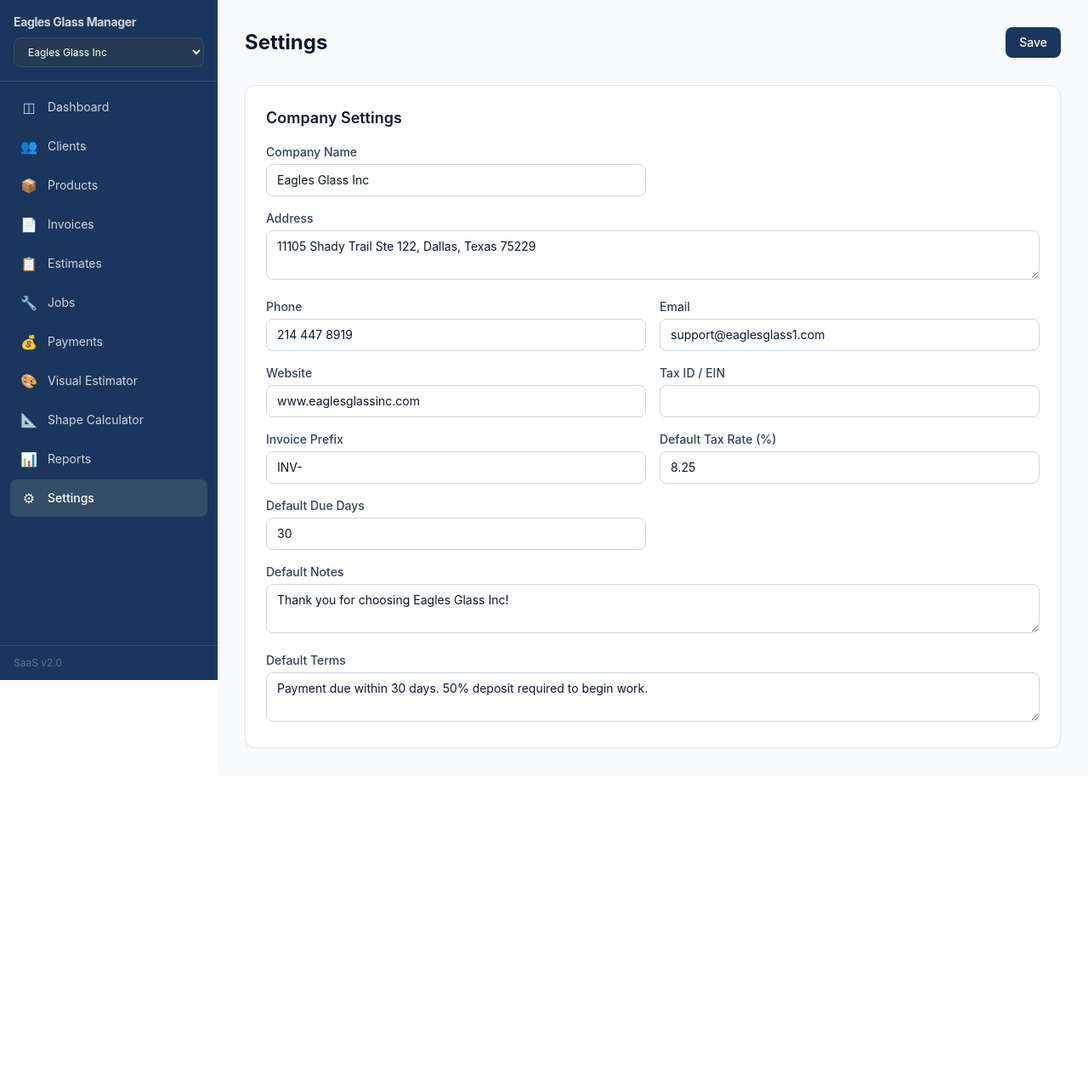
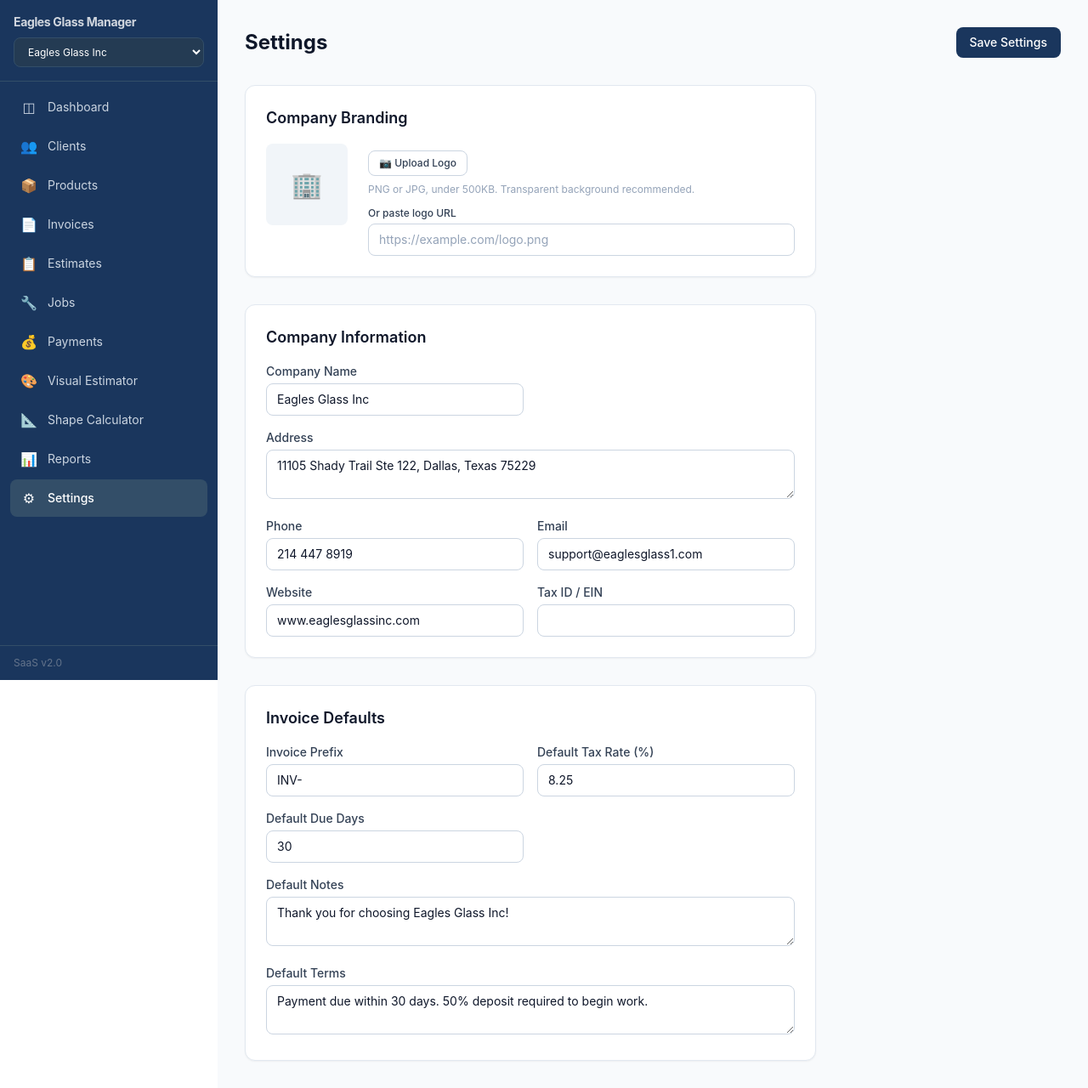
Before and after one commit to zariuscesar-ai/glassestimate, a Next.js app: page /settings in a window 1280 px wide. Shown: the whole page at 85% size. Before the commit the page ends 912 px from the top, so only its background shows below. Built offline with nearby package versions, Linux system fonts and the light colour scheme.

Commit message:
Feature: Logo upload + editable prices + job management + shape calculator

```diff
--- a/src/app/invoices/[id]/page.tsx
+++ b/src/app/invoices/[id]/page.tsx
@@ -10,6 +10,7 @@
   const params = useParams();
   const router = useRouter();
   const [inv, setInv] = useState<Inv | null>(null);
+  const [company, setCompany] = useState<Record<string,string>>({});
   const [loading, setLoading] = useState(true);
   const [error, setError] = useState('');
   const [showPayment, setShowPayment] = useState(false);
@@ -19,9 +20,13 @@
   const fetchInvoice = async () => {
     setLoading(true); setError('');
     try {
-      const res = await fetch(`/api/invoices/${params.id}`);
-      if (!res.ok) { setError('Invoice not found.'); setLoading(false); return; }
-      setInv(await res.json());
+      const [invRes, coRes] = await Promise.all([
+        fetch(`/api/invoices/${params.id}`),
+        fetch('/api/companies'),
+      ]);
+      if (!invRes.ok) { setError('Invoice not found.'); setLoading(false); return; }
+      setInv(await invRes.json());
+      if (coRes.ok) { const coData = await coRes.json(); setCompany(coData[0] || {}); }
     } catch (err) { console.error(err); setError('Could not load invoice.'); }
     finally { setLoading(false); }
   };
@@ -85,10 +90,16 @@
 
       <div className="bg-white rounded-xl shadow-sm border border-slate-200 p-8 max-w-3xl mx-auto print:shadow-none print:border-none print:p-0 print:max-w-none">
         <div className="flex justify-between items-start mb-10">
-          <div>
-            <h1 className="text-2xl font-bold text-slate-900">Eagles Glass Inc</h1>
-            <p className="text-sm text-slate-500 mt-1">11105 Shady Trail Ste 122, Dallas, Texas 75229</p>
-            <p className="text-sm text-slate-500">214 447 8919 &middot; support@eaglesglass1.com</p>
+          <div className="flex items-start gap-4">
+            {company.logo && <img src={company.logo} alt="Logo" className="h-16 w-auto object-contain print:h-16" />}
+            <div>
+              <h1 className="text-2xl font-bold text-slate-900">{company.name || 'Eagles Glass Inc'}</h1>
+              {company.address && <p className="text-sm text-slate-500 mt-1">{company.address}</p>}
+              {company.phone && <p className="text-sm text-slate-500">Phone: {company.phone}</p>}
+              {company.email && <p className="text-sm text-slate-500">{company.email}</p>}
+              {company.website && <p className="text-sm text-slate-500">{company.website}</p>}
+              {company.tax_id && <p className="text-sm text-slate-400 mt-1">Tax ID: {company.tax_id}</p>}
+            </div>
           </div>
           <div className="text-right">
             <h2 className="text-4xl font-bold text-slate-200">{inv.type === 'estimate' ? 'ESTIMATE' : 'INVOICE'}</h2>
--- a/src/app/settings/page.tsx
+++ b/src/app/settings/page.tsx
@@ -1,50 +1,97 @@
-'use client'; import { useEffect, useState } from 'react';
+'use client'; import { useEffect, useState, useRef } from 'react';
+
 export default function SettingsPage() {
   const [s, setS] = useState<Record<string,string>>({});
   const [loading, setLoading] = useState(true);
   const [error, setError] = useState('');
   const [saving, setSaving] = useState(false);
   const [msg, setMsg] = useState('');
+  const fileRef = useRef<HTMLInputElement>(null);
+
   const fetchS = async () => { setLoading(true); setError(''); try { const r = await fetch('/api/companies'); if(!r.ok) throw new Error(''); setS((await r.json())[0] || {}); } catch { setError('Could not load settings.'); } finally { setLoading(false); } };
   useEffect(() => { fetchS(); }, []);
-  const save = async (e: React.FormEvent) => { e.preventDefault(); setSaving(true); setMsg(''); try { await fetch('/api/companies', { method: 'PUT', headers: { 'Content-Type': 'application/json' }, body: JSON.stringify({ ...s, id: 1 }) }); setMsg('Saved.'); } catch { setMsg('Failed.'); } finally { setSaving(false); } };
+
+  const save = async (e: React.FormEvent) => { e.preventDefault(); setSaving(true); setMsg(''); try { const r = await fetch('/api/companies/1', { method: 'PUT', headers: { 'Content-Type': 'application/json' }, body: JSON.stringify(s) }); if (!r.ok) throw new Error(''); setMsg('Saved.'); } catch { setMsg('Failed.'); } finally { setSaving(false); } };
   const ch = (k: string, v: string) => setS((p) => ({ ...p, [k]: v }));
+
+  const handleLogoUpload = (e: React.ChangeEvent<HTMLInputElement>) => {
+    const file = e.target.files?.[0];
+    if (!file) return;
+    if (file.size > 500000) { alert('Logo must be under 500KB'); return; }
+    const reader = new FileReader();
+    reader.onload = () => ch('logo', reader.result as string);
+    reader.readAsDataURL(file);
+  };
+
   if (loading) return <div className="flex justify-center py-20"><p className="text-slate-400 text-lg">Loading...</p></div>;
   if (error) return <div className="flex flex-col items-center py-20"><p className="text-red-500 text-lg mb-4">{error}</p><button onClick={fetchS} className="btn-primary">Retry</button></div>;
-  const fields = [
-    { k: 'name', l: 'Company Name' },
-    { k: 'address', l: 'Address' },
-    { k: 'phone', l: 'Phone' },
-    { k: 'email', l: 'Email' },
-    { k: 'website', l: 'Website' },
-    { k: 'tax_id', l: 'Tax ID / EIN' },
-    { k: 'invoice_prefix', l: 'Invoice Prefix' },
-    { k: 'default_tax_rate', l: 'Default Tax Rate (%)' },
-    { k: 'default_due_days', l: 'Default Due Days' },
-    { k: 'default_notes', l: 'Default Notes' },
-    { k: 'default_terms', l: 'Default Terms' },
-  ];
+
   return (
     <div>
       <div className="flex items-center justify-between mb-8">
         <h1 className="text-2xl font-bold text-slate-900">Settings</h1>
         <div className="flex items-center gap-3">
-          {msg && <span className="text-sm text-green-600">{msg}</span>}
-          <button onClick={save} className="btn-primary" disabled={saving}>{saving ? 'Saving...' : 'Save'}</button>
+          {msg && <span className={`text-sm ${msg.includes('Fail') ? 'text-red-500' : 'text-green-600'}`}>{msg}</span>}
+          <button onClick={save} className="btn-primary" disabled={saving}>{saving ? 'Saving...' : 'Save Settings'}</button>
         </div>
       </div>
-      <form onSubmit={save}>
+
+      <form onSubmit={save} className="space-y-8 max-w-2xl">
         <div className="card p-6">
-          <h2 className="text-lg font-semibold mb-4">Company Settings</h2>
+          <h2 className="text-lg font-semibold mb-4">Company Branding</h2>
+          <div className="flex items-start gap-6">
+            <div className="shrink-0">
+              {s.logo ? (
+                <img src={s.logo} alt="Logo" className="w-24 h-24 object-contain border rounded-lg" />
+              ) : (
+                <div className="w-24 h-24 bg-slate-100 rounded-lg flex items-center justify-center text-3xl text-slate-300">🏢</div>
+              )}
+            </div>
+            <div className="flex-1 space-y-2">
+              <input ref={fileRef} type="file" accept="image/*" onChange={handleLogoUpload} className="hidden" />
+              <button type="button" onClick={() => fileRef.current?.click()} className="btn-secondary btn-sm">📷 Upload Logo</button>
+              <p className="text-xs text-slate-400">PNG or JPG, under 500KB. Transparent background recommended.</p>
+              <div className="pt-1">
+                <label className="label text-xs">Or paste logo URL</label>
+                <input className="input text-sm" value={s.logo || ''} onChange={e => ch('logo', e.target.value)} placeholder="https://example.com/logo.png" />
+              </div>
+              {s.logo && <button type="button" onClick={() => ch('logo', '')} className="text-xs text-red-500 hover:text-red-700">Remove logo</button>}
+            </div>
+          </div>
+        </div>
+
+        <div className="card p-6">
+          <h2 className="text-lg font-semibold mb-4">Company Information</h2>
           <div className="grid grid-cols-1 md:grid-cols-2 gap-4">
-            {fields.map(({ k, l }) => (
-              <div key={k} className={l === 'Address' || k === 'default_notes' || k === 'default_terms' ? 'md:col-span-2' : ''}>
+            {[
+              { k: 'name', l: 'Company Name' },
+              { k: 'address', l: 'Address' },
+              { k: 'phone', l: 'Phone' },
+              { k: 'email', l: 'Email' },
+              { k: 'website', l: 'Website' },
+              { k: 'tax_id', l: 'Tax ID / EIN' },
+            ].map(({ k, l }) => (
+              <div key={k} className={l === 'Address' ? 'md:col-span-2' : ''}>
                 <label className="label">{l}</label>
-                {['address', 'default_notes', 'default_terms'].includes(k) ? (
-                  <textarea className="input" rows={2} value={s[k] || ''} onChange={(e) => ch(k, e.target.value)} />
-                ) : (
-                  <input className="input" value={s[k] || ''} onChange={(e) => ch(k, e.target.value)} type={k.includes('rate') || k.includes('due') ? 'number' : 'text'} />
-                )}
+                {l === 'Address' ? <textarea className="input" rows={2} value={s[k] || ''} onChange={e => ch(k, e.target.value)} /> : <input className="input" value={s[k] || ''} onChange={e => ch(k, e.target.value)} />}
+              </div>
+            ))}
+          </div>
+        </div>
+
+        <div className="card p-6">
+          <h2 className="text-lg font-semibold mb-4">Invoice Defaults</h2>
+          <div className="grid grid-cols-1 md:grid-cols-2 gap-4">
+            {[
+              { k: 'invoice_prefix', l: 'Invoice Prefix' },
+              { k: 'default_tax_rate', l: 'Default Tax Rate (%)', type: 'number' },
+              { k: 'default_due_days', l: 'Default Due Days', type: 'number' },
+              { k: 'default_notes', l: 'Default Notes', area: true },
+              { k: 'default_terms', l: 'Default Terms', area: true },
+            ].map(({ k, l, type, area }) => (
+              <div key={k} className={area ? 'md:col-span-2' : ''}>
+                <label className="label">{l}</label>
+                {area ? <textarea className="input" rows={2} value={s[k] || ''} onChange={e => ch(k, e.target.value)} /> : <input className="input" type={type || 'text'} value={s[k] || ''} onChange={e => ch(k, e.target.value)} />}
               </div>
             ))}
           </div>
```
